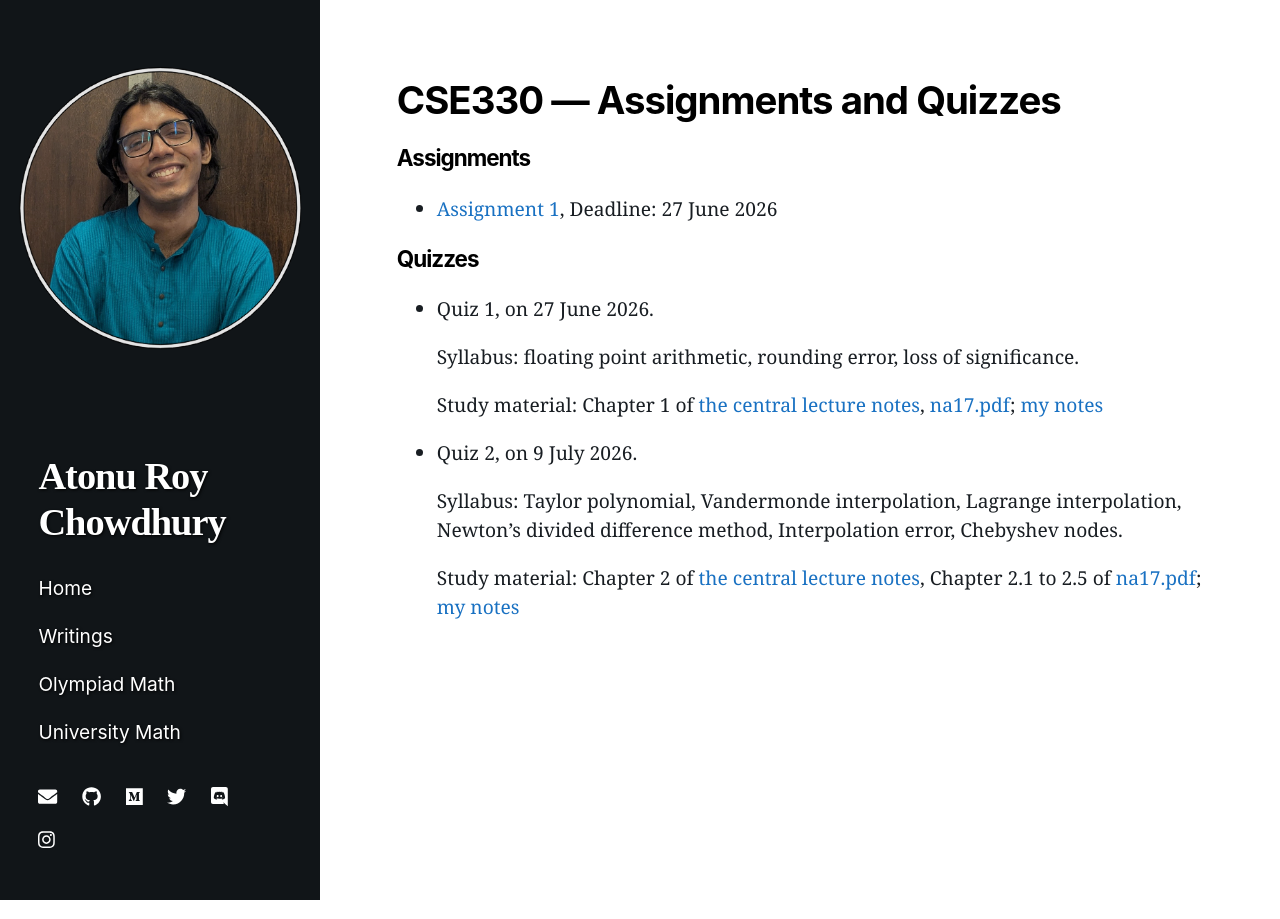
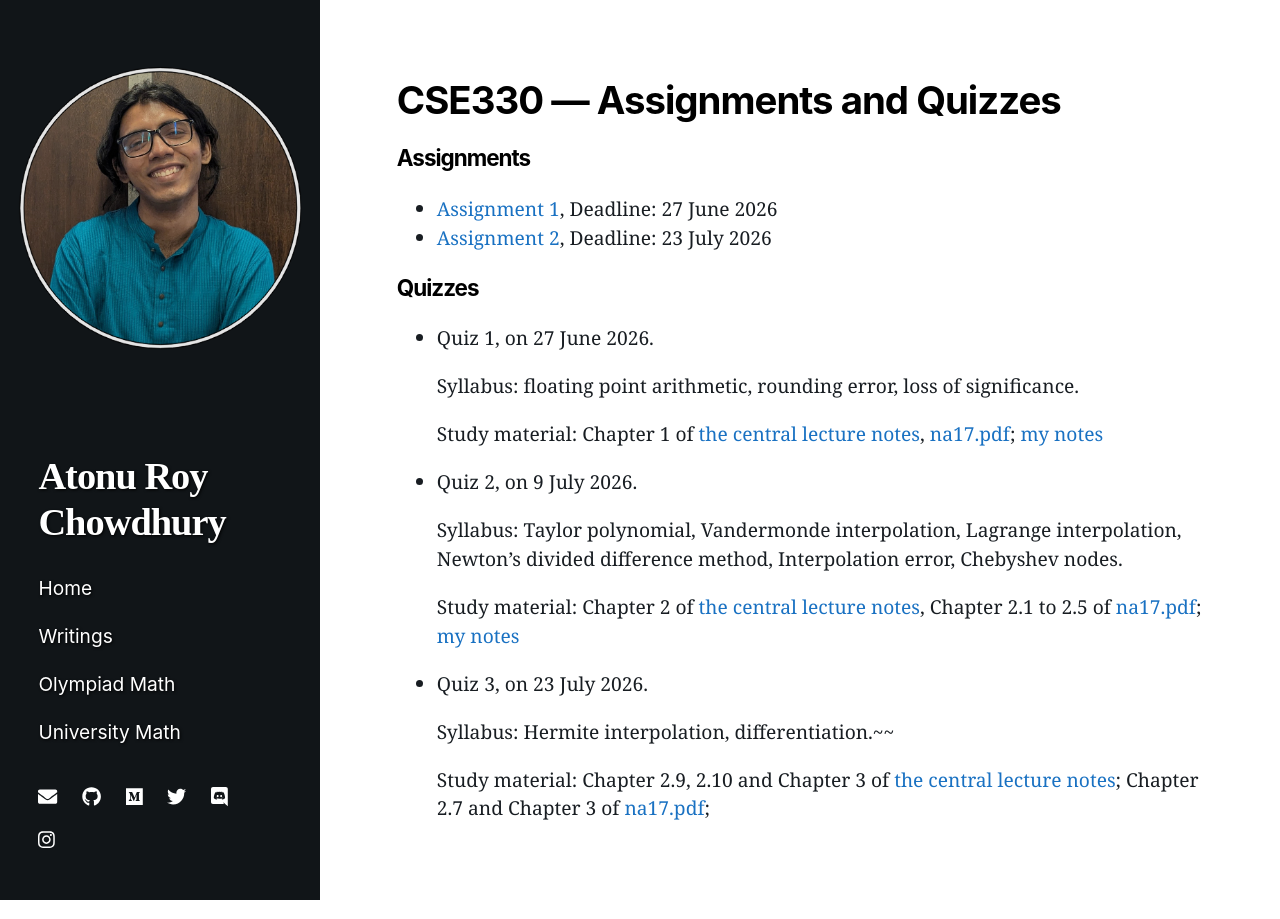
Before and after one commit to atonurc/atonurc.github.io, a Jekyll site: the page built from teaching/bracu/cse330/summer26/assignment_and_quiz.markdown, in a window 1280 px wide. Built offline with Jekyll 4.4.1, drawn with Linux system fonts in a browser that asks for light colours; nearby versions of some CDN libraries.

Commit message:
Q2 and A2

```diff
--- a/teaching/bracu/cse330/summer26/assignment_and_quiz.markdown
+++ b/teaching/bracu/cse330/summer26/assignment_and_quiz.markdown
@@ -10,6 +10,7 @@ title: CSE330 — Assignments and Quizzes
 ### Assignments
 
 - [Assignment 1](https://atonurc.github.io/teaching/bracu/cse330/summer26/Assignment1.pdf), Deadline: 27 June 2026
+- [Assignment 2](https://atonurc.github.io/teaching/bracu/cse330/summer26/Assignment2.pdf), Deadline: 23 July 2026
 
 
 ### Quizzes
@@ -25,3 +26,10 @@ title: CSE330 — Assignments and Quizzes
     Syllabus: Taylor polynomial, Vandermonde interpolation, Lagrange interpolation, Newton's divided difference method, Interpolation error, Chebyshev nodes.
 
     Study material: Chapter 2 of [the central lecture notes](https://drive.google.com/file/d/1ACFJZ9dTnA7Kqqu5ipF9Uk2dhOiUdQyf/view?usp=sharing), Chapter 2.1 to 2.5 of [na17.pdf](https://www.maths.dur.ac.uk/users/anthony.yeates/NOTES/na17.pdf); [my notes](https://atonurc.github.io/teaching/bracu/cse330/spring26/interpolation.pdf)
+
+
+- Quiz 3, on 23 July 2026.
+
+    Syllabus: Hermite interpolation, differentiation.~~
+
+    Study material: Chapter 2.9, 2.10 and Chapter 3 of [the central lecture notes](https://drive.google.com/file/d/1ACFJZ9dTnA7Kqqu5ipF9Uk2dhOiUdQyf/view?usp=sharing); Chapter 2.7 and Chapter 3 of [na17.pdf](https://www.maths.dur.ac.uk/users/anthony.yeates/NOTES/na17.pdf);
--- a/teaching/bracu/cse330/summer26/plan.markdown
+++ b/teaching/bracu/cse330/summer26/plan.markdown
@@ -18,3 +18,6 @@ title: CSE330 — Class Schedule
 | 25 June 2026  | Vandermonde interpolation, Lagrange interpolatoin | Chapter 2.2, 2.3 of [the central lecture notes](https://drive.google.com/file/d/1ACFJZ9dTnA7Kqqu5ipF9Uk2dhOiUdQyf/view?usp=sharing), Chapter 2.2 to 2.3 of [na17.pdf](https://www.maths.dur.ac.uk/users/anthony.yeates/NOTES/na17.pdf); [my notes](https://atonurc.github.io/teaching/bracu/cse330/spring26/interpolation.pdf);
 | 27 June 2026  | Quiz 1, Newton's divided difference method |  Chapter 2.4, 2.5 of [the central lecture notes](https://drive.google.com/file/d/1ACFJZ9dTnA7Kqqu5ipF9Uk2dhOiUdQyf/view?usp=sharing), Chapter 2.4 of [na17.pdf](https://www.maths.dur.ac.uk/users/anthony.yeates/NOTES/na17.pdf); [my notes](https://atonurc.github.io/teaching/bracu/cse330/spring26/interpolation.pdf);
 | 2 July 2026  | Interpolation Error, Chebyshev nodes | Chapter 2.6 to 2.8 of [the central lecture notes](https://drive.google.com/file/d/1ACFJZ9dTnA7Kqqu5ipF9Uk2dhOiUdQyf/view?usp=sharing), Chapter 2.5 to 2.7 of [na17.pdf](https://www.maths.dur.ac.uk/users/anthony.yeates/NOTES/na17.pdf); [my notes](https://atonurc.github.io/teaching/bracu/cse330/spring26/interpolation.pdf) |
+| 4 July 2026  | Derivative Conditions, Hermite interpolation | Chapter 2.9, 2.10 of [the central lecture notes](https://drive.google.com/file/d/1ACFJZ9dTnA7Kqqu5ipF9Uk2dhOiUdQyf/view?usp=sharing), Chapter 2.8 of [na17.pdf](https://www.maths.dur.ac.uk/users/anthony.yeates/NOTES/na17.pdf)|
+| 9 July 2026  | Quiz 2, Derivative and finite differences | Chapter 3.1, 3.2, 3.3 of [the central lecture notes](https://drive.google.com/file/d/1ACFJZ9dTnA7Kqqu5ipF9Uk2dhOiUdQyf/view?usp=sharing); Chapter 3.1, 3.2 of [na17.pdf](https://www.maths.dur.ac.uk/users/anthony.yeates/NOTES/na17.pdf)|
+| 11 July 2026  | Rounding Error, Richardson Extrapolation | Chapter 3.4, 3.5 of [the central lecture notes](https://drive.google.com/file/d/1ACFJZ9dTnA7Kqqu5ipF9Uk2dhOiUdQyf/view?usp=sharing); Chapter 3.2, 3.3 of [na17.pdf](https://www.maths.dur.ac.uk/users/anthony.yeates/NOTES/na17.pdf)|
```
Also changed, not shown: 1 other file.
